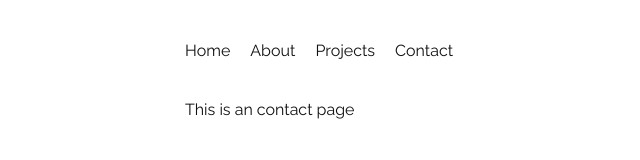
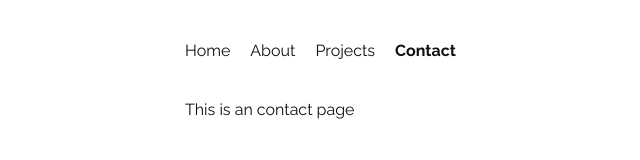
Before and after one commit to PlukZwaal/plukzwaal.dev, a Vue app: page /contact in a window 1280 px wide. Shown: the top 160 px of the page, without its empty margins (135-775 px from the left). Built offline with nearby package versions, Linux system fonts and the light colour scheme.

Commit message:
Made active a link in navbar bold

```diff
--- a/src/components/Navbar.vue
+++ b/src/components/Navbar.vue
@@ -44,6 +44,10 @@ a {
     color: var(--text-primary-color);
 }
 
+a.router-link-active {
+    font-weight: bold;
+}
+
 .hamburger {
     display: none;
 }
```
